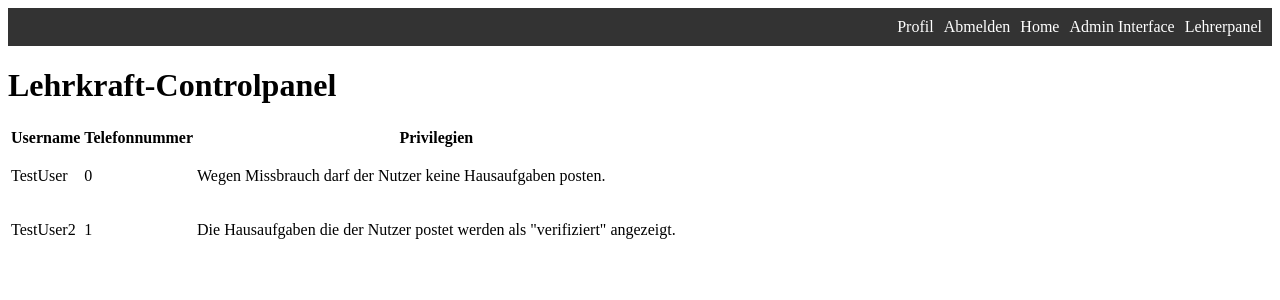
After one commit to KadirFrog/HausaufgabenPlus, a Django app: page /control_panel/ in a window 1280 px wide. The commit adds this page. Shown: the top 300 px of the page. Run offline with Django 4.2, Linux system fonts and the light colour scheme; a user stored in the database is signed in; data comes from the database, SQL or seed files in the repository; both versions use the stored data as it was after the commit.

Commit message:
Lehrer control panel version 1

```diff
--- /dev/null
+++ b/haplus/templates/control_panel.html
@@ -0,0 +1,47 @@
+<!DOCTYPE html>
+<html>
+    {% block content %}
+  {% include 'header.html' %}
+<head>
+    <title>Control Panel</title>
+</head>
+<body>
+    <h1>Lehrkraft-Controlpanel</h1>
+
+    {% if is_teacher %}
+    <table>
+        <thead>
+            <tr>
+                <th>Username</th>
+                <th>Telefonnummer</th>
+                <th>Privilegien</th>
+                <!-- Add more fields as needed -->
+            </tr>
+        </thead>
+        <tbody>
+            {% for user in users %}
+            <tr>
+                <td>{{ user.username }}</td>
+                <td>{{ user.telephone_number }}</td>
+                <td>{% if user.is_staff == 1 %}
+                    <p>Admin</p>
+                    {% elif user.is_teacher == 1 %}
+                    <p>Sie sind eine Lehrkraft und haben "admin Rechte" über Schüler-Accounts; Ihre Posts werden als "von einer Lehrkraft" angezeigt.</p>
+                    {% elif user.is_verified == 1 %}
+                    <p>Die Hausaufgaben die der Nutzer postet werden als "verifiziert" angezeigt.</p>
+                    {% elif user.can_post == 1 %}
+                    <p>Der Nutzer darf Hausaufgaben posten.</p>
+                    {% else %}
+                    <p>Wegen Missbrauch darf der Nutzer keine Hausaufgaben posten.</p>
+                    {% endif %}</td>
+
+            </tr>
+            {% endfor %}
+        </tbody>
+    </table>
+    {% else %}
+    <p>You don't have access to this page.</p>
+    {% endif %}
+</body>
+{% endblock %}
+</html>
--- a/haplus/templates/header.html
+++ b/haplus/templates/header.html
@@ -12,6 +12,9 @@
             {% if user.is_staff %}
             <li><a href="{% url 'admin:index' %}">Admin Interface</a></li>
             {% endif %}
+            {% if user.is_teacher == 1 or user.is_staff == 1 %}
+            <li><a href="{% url 'control_panel' %}">Lehrerpanel</a></li>
+            {% endif %}
             {% else %}
             <!-- If user is not logged in, show login link -->
             <li><a href="{% url 'login' %}">Anmelden</a></li>
--- a/haplus/urls.py
+++ b/haplus/urls.py
@@ -9,7 +9,8 @@ urlpatterns = [
     path('profile/', views.profile, name='profile'),
     path('create/', views.create_post, name='create'),
     path('lehrerinfo/', views.lehrerinfo, name='lehrerinfo'),
-    path("accounts/login/", views.login_view)
+    path("accounts/login/", views.login_view),
+    path('control_panel/', views.control_panel, name='control_panel'),
     # Add logout and profile URL patterns as needed
 ]
 
--- a/haplus/views.py
+++ b/haplus/views.py
@@ -74,3 +74,17 @@ def custom_404(request, exception):
 
 def lehrerinfo(request):
     return render(request, "lehrerinfo.html")
+
+@login_required
+def control_panel(request):
+    if request.user.is_teacher:
+        # Get all users who are not admin
+        users = CustomUser.objects.filter(is_superuser=False)
+
+        context = {
+            'users': users,
+            'is_teacher': True  # To identify that the user is a teacher
+        }
+        return render(request, 'control_panel.html', context)
+    else:
+        return redirect('home')  # Redirect to some other page if not a teacher
```
Also changed, not shown: db.sqlite3.
